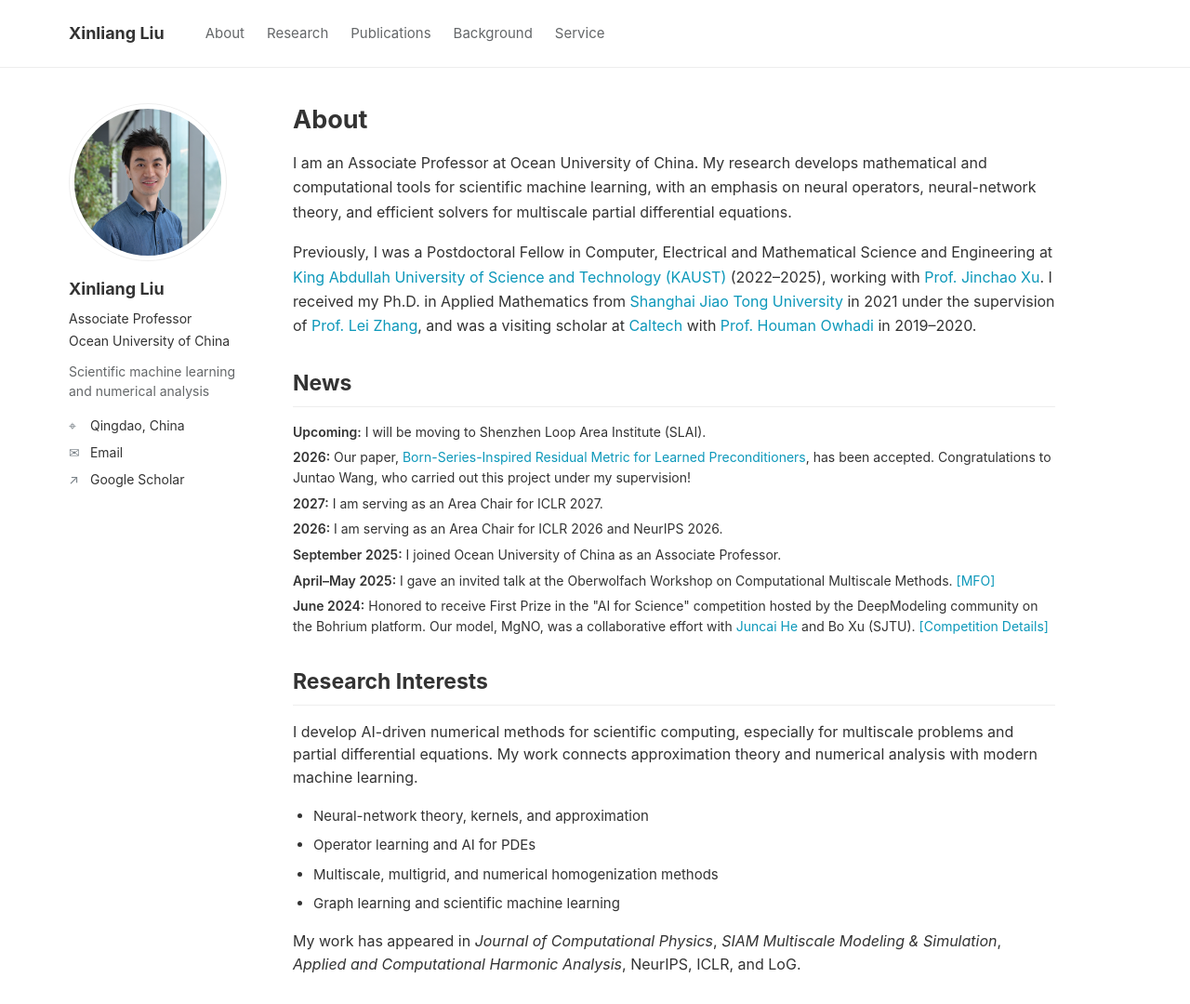
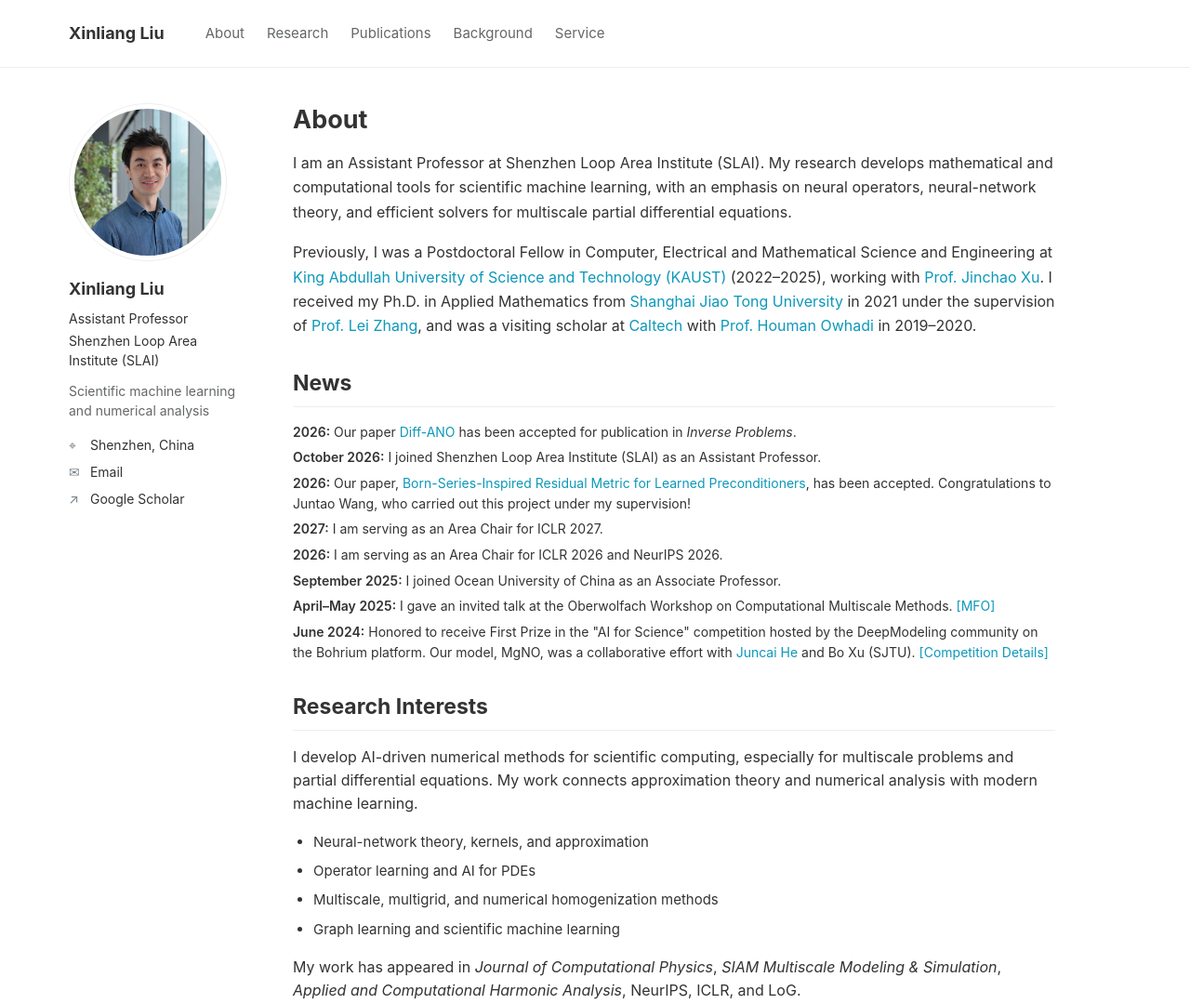
Before and after one commit to xlliu2017/xlliu2017.github.io, a plain HTML site: page index.html in a window 1280 px wide. Shown: the top 1080 px of the page at 93% size. Drawn offline with Linux system fonts and the light colour scheme.

Commit message:
Update appointment and Diff-ANO acceptance

```diff
--- a/index.html
+++ b/index.html
@@ -3,7 +3,7 @@
 <head>
     <meta charset="UTF-8">
     <meta name="viewport" content="width=device-width, initial-scale=1.0">
-    <meta name="description" content="Xinliang Liu, Associate Professor at Ocean University of China. Research in scientific machine learning, neural operators, and multiscale numerical methods.">
+    <meta name="description" content="Xinliang Liu, Assistant Professor at Shenzhen Loop Area Institute. Research in scientific machine learning, neural operators, and multiscale numerical methods.">
     <title>Xinliang Liu — Academic Homepage</title>
     <link rel="stylesheet" href="style.css">
 </head>
@@ -28,11 +28,11 @@
             <img src="Xinliang-Liu-min.JPG" alt="Xinliang Liu" class="profile-pic" width="170" height="170">
             <div class="profile-details">
                 <h1>Xinliang Liu</h1>
-                <p class="profile-role">Associate Professor</p>
-                <p class="profile-affiliation">Ocean University of China</p>
+                <p class="profile-role">Assistant Professor</p>
+                <p class="profile-affiliation">Shenzhen Loop Area Institute (SLAI)</p>
                 <p class="profile-bio">Scientific machine learning<br>and numerical analysis</p>
                 <ul class="profile-links">
-                    <li class="profile-location"><span class="profile-link-icon" aria-hidden="true">⌖</span> Qingdao, China</li>
+                    <li class="profile-location"><span class="profile-link-icon" aria-hidden="true">⌖</span> Shenzhen, China</li>
                     <li><a href="mailto:xlliu2017@qq.com"><span class="profile-link-icon" aria-hidden="true">✉</span> Email</a></li>
                     <li><a href="https://scholar.google.com/citations?user=9AsSTc4AAAAJ&amp;hl=en" target="_blank" rel="noopener noreferrer"><span class="profile-link-icon" aria-hidden="true">↗</span> Google Scholar</a></li>
                 </ul>
@@ -43,7 +43,7 @@
     <!-- About Me Section -->
     <section id="about" class="container">
         <h2 class="section-title">About</h2>
-        <p>I am an Associate Professor at Ocean University of China. My research develops mathematical and computational tools for scientific machine learning, with an emphasis on neural operators, neural-network theory, and efficient solvers for multiscale partial differential equations.</p>
+        <p>I am an Assistant Professor at Shenzhen Loop Area Institute (SLAI). My research develops mathematical and computational tools for scientific machine learning, with an emphasis on neural operators, neural-network theory, and efficient solvers for multiscale partial differential equations.</p>
         <p>Previously, I was a Postdoctoral Fellow in Computer, Electrical and Mathematical Science and Engineering at <a href="https://www.kaust.edu.sa/en" target="_blank">King Abdullah University of Science and Technology (KAUST)</a> (2022–2025), working with <a href="http://www.multigrid.org/xu/" target="_blank">Prof. Jinchao Xu</a>. I received my Ph.D. in Applied Mathematics from <a href="https://en.sjtu.edu.cn/" target="_blank">Shanghai Jiao Tong University</a> in 2021 under the supervision of <a href="https://ins.sjtu.edu.cn/people/lzhang/home.html" target="_blank">Prof. Lei Zhang</a>, and was a visiting scholar at <a href="https://www.caltech.edu/" target="_blank">Caltech</a> with <a href="https://users.cms.caltech.edu/~owhadi/" target="_blank">Prof. Houman Owhadi</a> in 2019–2020.</p>
     </section>
 
@@ -51,7 +51,8 @@
     <section id="news" class="container">
         <h2 class="section-title">News</h2>
         <ul class="news-list">
-            <li class="list-item"><strong>Upcoming:</strong> I will be moving to Shenzhen Loop Area Institute (SLAI).</li>
+            <li class="list-item"><strong>2026:</strong> Our paper <a href="https://arxiv.org/abs/2507.16344" target="_blank">Diff-ANO</a> has been accepted for publication in <i>Inverse Problems</i>.</li>
+            <li class="list-item"><strong>October 2026:</strong> I joined Shenzhen Loop Area Institute (SLAI) as an Assistant Professor.</li>
             <li class="list-item"><strong>2026:</strong> Our paper, <a href="https://openreview.net/forum?id=G7pWWaC6g5" target="_blank">Born-Series-Inspired Residual Metric for Learned Preconditioners</a>, has been accepted. Congratulations to Juntao Wang, who carried out this project under my supervision!</li>
             <li class="list-item"><strong>2027:</strong> I am serving as an Area Chair for ICLR 2027.</li>
             <li class="list-item"><strong>2026:</strong> I am serving as an Area Chair for ICLR 2026 and NeurIPS 2026.</li>
@@ -85,6 +86,7 @@
                     <span class="highlight-label">Imaging · Neural operators</span>
                     <h3><a href="https://arxiv.org/abs/2507.16344">Diff-ANO</a></h3>
                     <p>Conditional consistency models and adjoint neural operators for fast, high-resolution ultrasound computed tomography.</p>
+                    <p class="highlight-venue">Inverse Problems · Accepted</p>
                     <a href="https://arxiv.org/abs/2507.16344" target="_blank">Paper</a>
                 </div>
             </article>
@@ -184,7 +186,7 @@
             <li>
                 <a class="title" href="https://arxiv.org/abs/2507.16344" target="_blank">Diff-ANO: Towards Fast High-Resolution Ultrasound Computed Tomography via Conditional Consistency Models and Adjoint Neural Operators</a>
                 <span class="authors">X Cao, Q Ding, X Liu, L Zhang, X Zhang</span>
-                <span class="venue">arXiv preprint arXiv:2507.16344, 2025</span>
+                <span class="venue">Accepted for publication in <i>Inverse Problems</i></span>
                 <span class="links"><a href="https://arxiv.org/abs/2507.16344" target="_blank">arXiv:2507.16344</a></span>
             </li>
             <li>
@@ -285,7 +287,8 @@
     <section id="education" class="container">
         <h2 class="section-title">Appointments &amp; Education</h2>
         <ul>
-            <li class="list-item"><strong>Ocean University of China</strong>, Associate Professor (September 2025–present)</li>
+            <li class="list-item"><strong>Shenzhen Loop Area Institute (SLAI)</strong>, Assistant Professor (October 2026–present)</li>
+            <li class="list-item"><strong>Ocean University of China</strong>, Associate Professor (September 2025–2026)</li>
             <li class="list-item"><strong><a href="https://www.kaust.edu.sa/en" target="_blank">King Abdullah University of Science and Technology (KAUST)</a></strong>, Postdoctoral Fellow, Computer, Electrical and Mathematical Science and Engineering (February 2022–June 2025)<br><i>Supervisor: <a href="http://www.multigrid.org/xu/" target="_blank">Prof. Jinchao Xu</a></i></li>
             <li class="list-item"><strong><a href="https://en.sjtu.edu.cn/" target="_blank">Shanghai Jiao Tong University</a></strong>, Ph.D. in Applied Mathematics (2017 - 2021)<br><i>Advisor: <a href="https://ins.sjtu.edu.cn/people/lzhang/home.html" target="_blank">Prof. Lei Zhang</a></i></li>
             <li class="list-item"><strong><a href="https://www.caltech.edu/" target="_blank">California Institute of Technology (Caltech)</a></strong>, Visiting Scholar (2019 - 2020)<br><i>Host: <a href="https://users.cms.caltech.edu/~owhadi/" target="_blank">Prof. Houman Owhadi</a></i></li>
@@ -310,7 +313,7 @@
     <section id="contact" class="container text-center">
         <h2 class="section-title">Contact</h2>
         <p>Xinliang Liu</p>
-        <p>Ocean University of China, Qingdao, China</p>
+        <p>Shenzhen Loop Area Institute (SLAI), Shenzhen, China</p>
         <p>Email: <a href="mailto:xlliu2017@qq.com">xlliu2017@qq.com</a></p>
     </section>
     </main>
```
